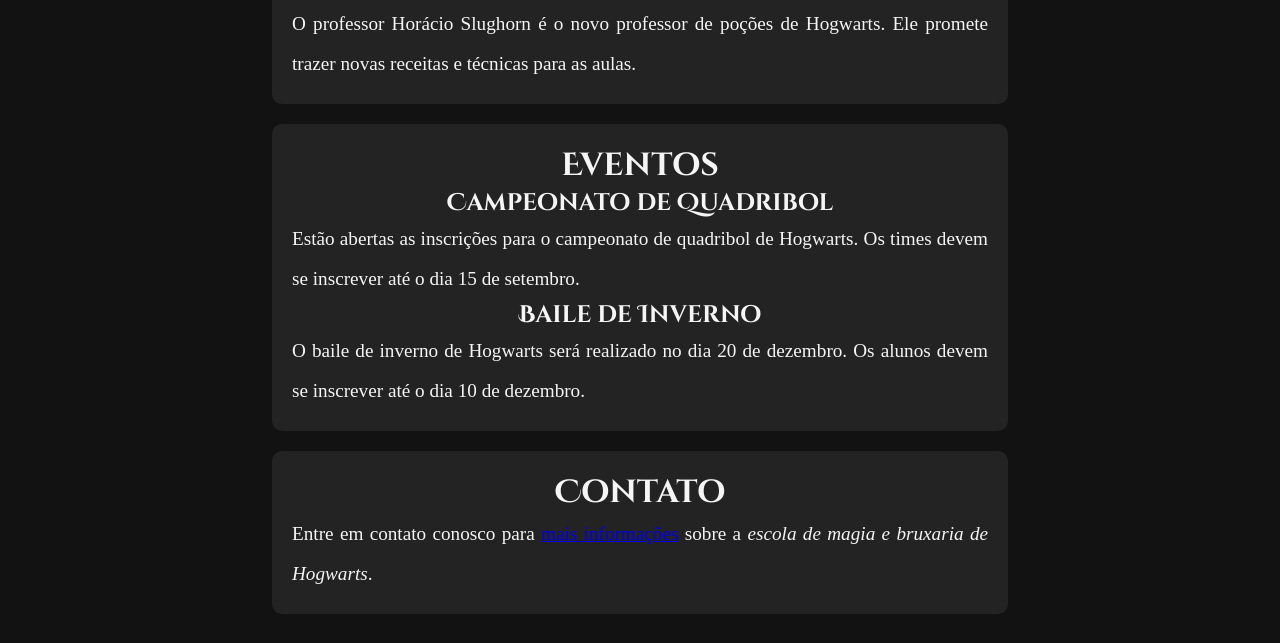
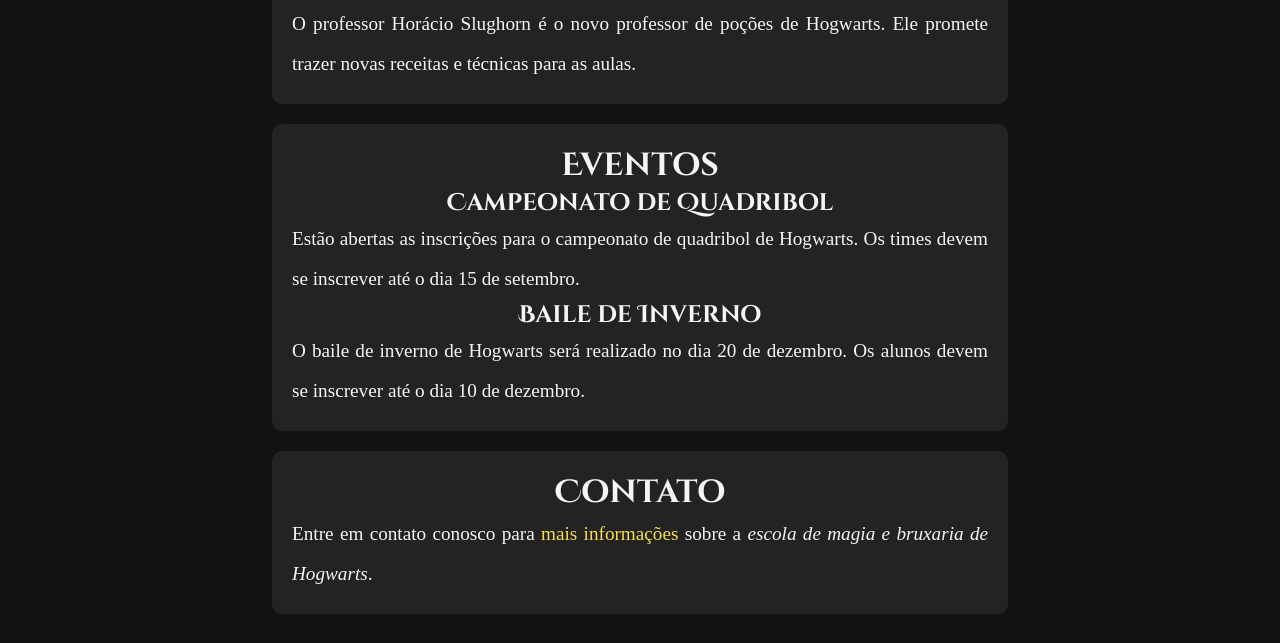
Before and after one commit to leoo-tech/soulcode-hogwarts, a plain HTML site: page index.html in a window 1280 px wide. Shown: the part 1542-2185 px from the top of the page. Drawn offline with Linux system fonts and the light colour scheme; a web font is replaced by a local one.

Commit message:
link para contato estilizado

```diff
--- a/css/index.css
+++ b/css/index.css
@@ -67,6 +67,11 @@ h3 {
     border-radius: 10px;
 }
 
+.contato a{
+    color: #f8de4f;
+    text-decoration: none;
+}
+
 .sobre a {
     /* Estilos para o link */
     display: inline-block;
```
